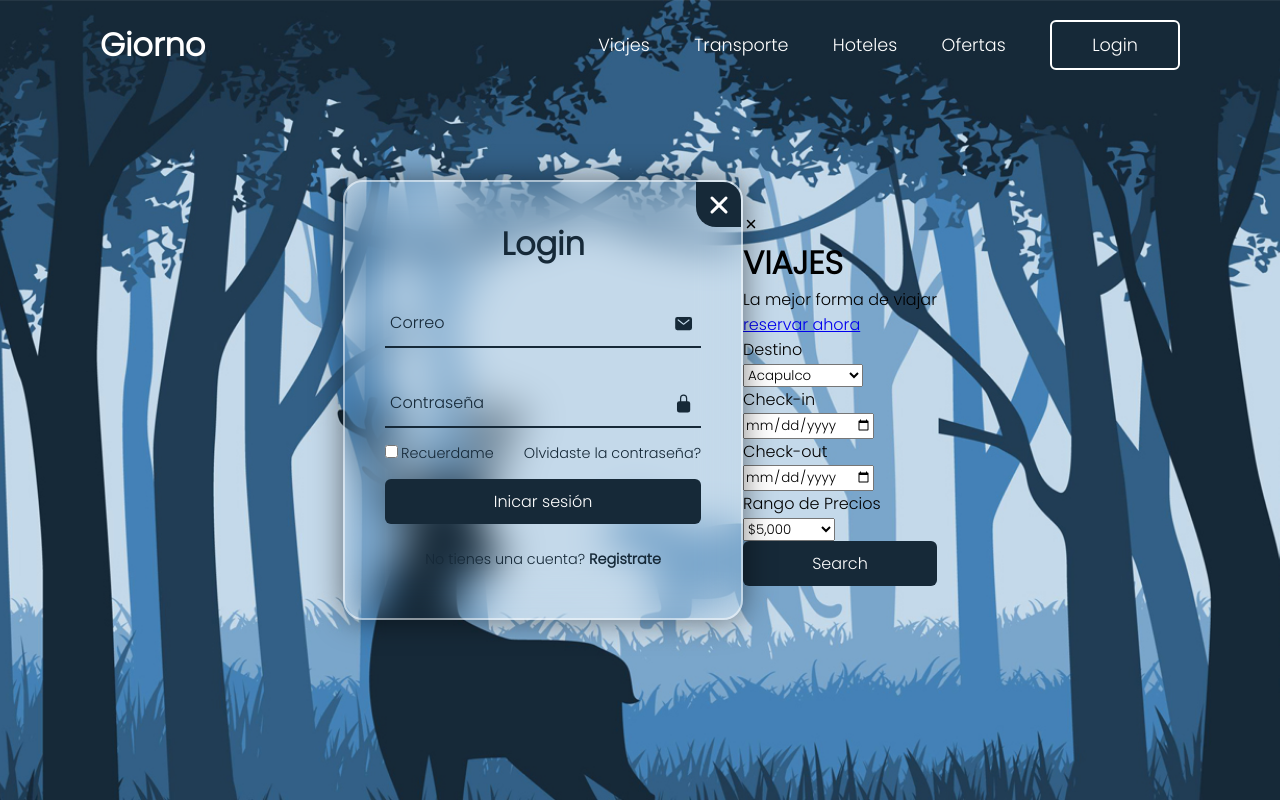
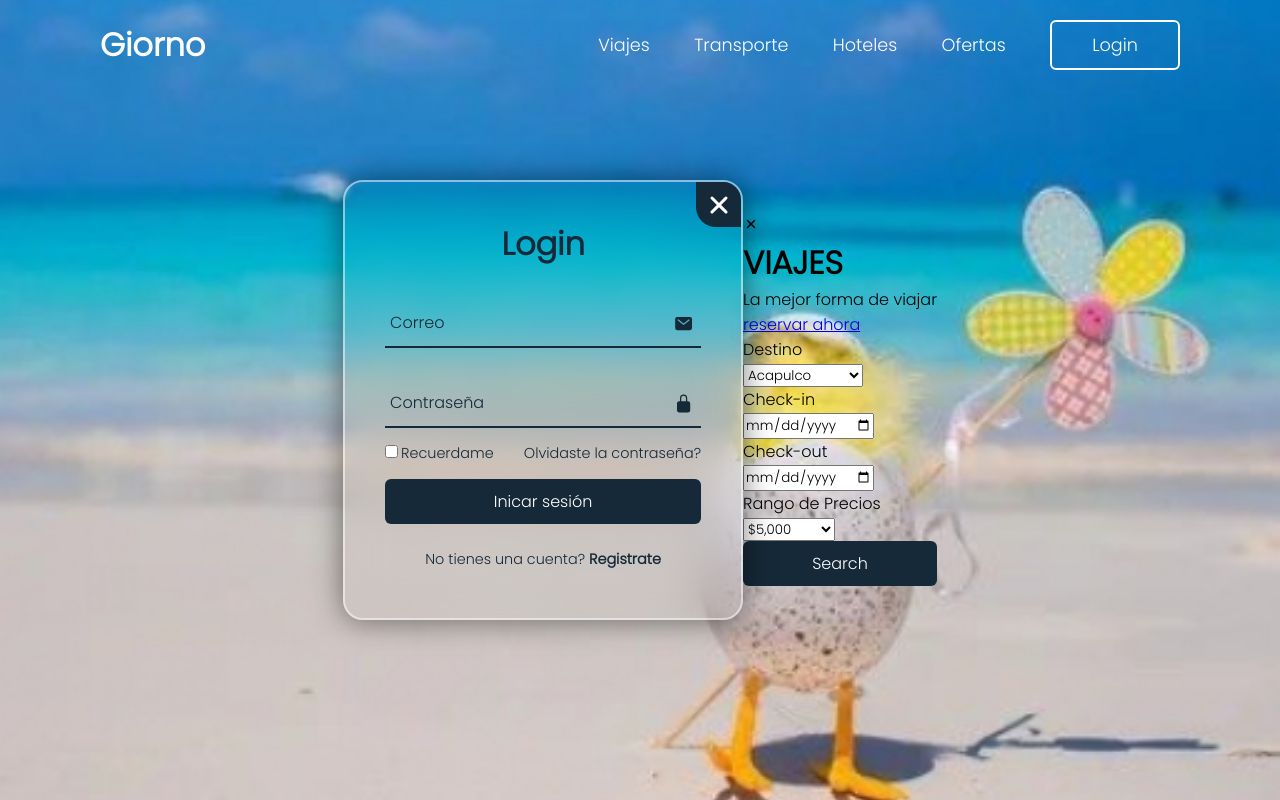
Before and after one commit to Lolineko30000/proyecto_giorno, a PHP site: page /crear_cuenta.php in a window 1280 px wide. Run offline with PHP 8.4, Linux system fonts and the light colour scheme.

Commit message:
fonfo
fondo de un pollo en la playa

```diff
--- a/css/style.css
+++ b/css/style.css
@@ -15,7 +15,7 @@ body {
     justify-content: center;
     align-items: center;
     min-height: 100vh;
-    background: url('./image/background.jpg') no-repeat;
+    background: url('./image/FondoPollo.jpg') no-repeat;
     background-size: cover;
     background-position: center;
 
```
Also changed, not shown: css/image/FondoPollo.jpg (added).
